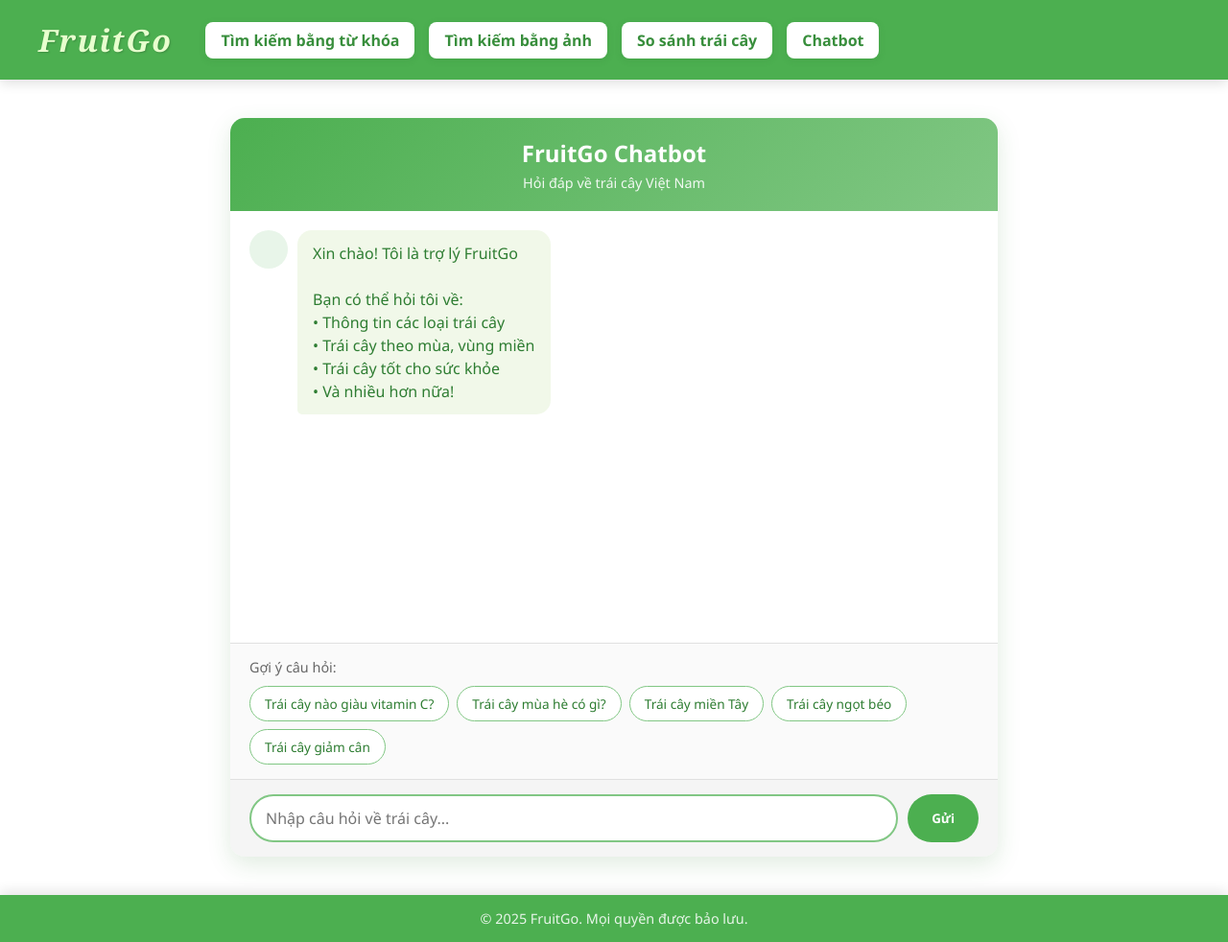
After one commit to dinhvien04/SearchTraiCay, a Flask app: page /chatbot in a window 1280 px wide. The commit adds this page. Shown: the whole page at 96% size. Run offline with Flask 3, Linux system fonts and the light colour scheme.

Commit message:
update chatbot

```diff
--- a/app.py
+++ b/app.py
@@ -4,6 +4,17 @@ from qdrant_client import QdrantClient
 from torchvision.models import efficientnet_b0, EfficientNet_B0_Weights
 from PIL import Image
 import torch
+import requests as http_requests
+import os
+from dotenv import load_dotenv
+
+# Load .env file
+load_dotenv()
+
+# ============== CONFIG ==============
+MEGALLM_API_KEY = os.getenv("MEGALLM_API_KEY")
+MEGALLM_MODEL = os.getenv("MEGALLM_MODEL", "gpt-5-mini")
+MEGALLM_BASE_URL = "https://ai.megallm.io/v1"
 
 #khởi tạo flask
 app = Flask(__name__, static_folder='static')
@@ -293,5 +304,158 @@ def compare_fruits():
 
     return render_template('compare.html', fruit1=fruit1, fruit2=fruit2, fruit_names=fruit_names)
 
+# ============== CHATBOT ==============
+# Hàm tìm kiếm context từ database cho chatbot
+def search_context_for_chat(query, top_k=5):
+    """Tìm kiếm thông tin liên quan từ database để trả lời câu hỏi"""
+    query_vector = get_text_vector(query)
+    results = search_by_vector("fruit_text", query_vector, top_k=top_k)
+
+    context_items = []
+    for item in results:
+        normalized = normalize_result(item)
+        payload = normalized['payload']
+        context_items.append({
+            'name': payload.get('name', ''),
+            'description': payload.get('description', ''),
+            'keywords': payload.get('keywords', ''),
+            'origin': payload.get('origin', ''),
+            'color': payload.get('color', []),
+            'season': payload.get('season', []),
+            'category': payload.get('category', ''),
+            'score': normalized['score']
+        })
+    return context_items
+
+def call_megallm_api(messages):
+    """Gọi MegaLLM API để generate response"""
+    try:
+        if not MEGALLM_API_KEY or MEGALLM_API_KEY == "your_api_key_here":
+            print("⚠️ MEGALLM_API_KEY chưa được cấu hình!")
+            return None
+
+        headers = {
+            "Authorization": f"Bearer {MEGALLM_API_KEY}",
+            "Content-Type": "application/json"
+        }
+
+        data = {
+            "model": MEGALLM_MODEL,
+            "messages": messages,
+            "max_tokens": 1000,
+            "temperature": 0.7
+        }
+
+        print(f"🔄 Calling MegaLLM API with model: {MEGALLM_MODEL}")
+
+        response = http_requests.post(
+            f"{MEGALLM_BASE_URL}/chat/completions",
+            headers=headers,
+            json=data,
+            timeout=30
+        )
+
+        print(f"📡 Response status: {response.status_code}")
+
+        if response.status_code == 200:
+            result = response.json()
+            return result['choices'][0]['message']['content']
+        else:
+            print(f"❌ MegaLLM API Error: {response.status_code} - {response.text}")
+            return None
+
+    except Exception as e:
+        print(f"❌ Error calling MegaLLM: {e}")
+        return None
+
+def generate_chat_response(question, context_items):
+    """Tạo câu trả lời dựa trên context tìm được + LLM"""
+
+    # Tạo context string từ database
+    context_str = ""
+    for item in context_items[:5]:
+        color = ', '.join(item['color']) if isinstance(item['color'], list) else item['color']
+        season = ', '.join(item['season']) if isinstance(item['season'], list) else item['season']
+        context_str += f"""
+- **{item['name']}**: {item['description']}
+  + Đặc điểm: {item['keywords']}
+  + Nguồn gốc: {item['origin']}
+  + Màu sắc: {color}
+  + Mùa vụ: {season}
+  + Loại: {item['category']}
+"""
+
+    # System prompt
+    system_prompt = """Bạn là trợ lý FruitGo - chuyên gia về trái cây Việt Nam.
+Nhiệm vụ: Trả lời câu hỏi về trái cây dựa trên thông tin được cung cấp.
+
+Quy tắc:
+1. Trả lời bằng tiếng Việt, thân thiện và dễ hiểu
+2. Sử dụng thông tin từ context được cung cấp
+3. Nếu không có thông tin, hãy nói rõ và gợi ý câu hỏi khác
+4. Có thể dùng emoji để sinh động hơn
+5. Trả lời ngắn gọn, súc tích (tối đa 200 từ)
+6. Highlight tên trái cây bằng **tên**"""
+
+    # User message với context
+    user_message = f"""Thông tin trái cây từ database:
+{context_str}
+
+Câu hỏi của người dùng: {question}
+
+Hãy trả lời câu hỏi dựa trên thông tin trên."""
+
+    messages = [
+        {"role": "system", "content": system_prompt},
+        {"role": "user", "content": user_message}
+    ]
+
+    # Gọi LLM API
+    llm_response = call_megallm_api(messages)
+
+    if llm_response:
+        return llm_response
+    else:
+        # Fallback nếu API lỗi
+        if context_items:
+            top = context_items[0]
+            return f"**{top['name']}**: {top['description']}\n\n📍 Nguồn gốc: {top['origin']}"
+        return "Xin lỗi, tôi không tìm thấy thông tin phù hợp. Bạn có thể hỏi về các loại trái cây Việt Nam!"
+
+@app.route('/chatbot')
+def chatbot_page():
+    return render_template('chatbot.html')
+
+@app.route('/api/chat', methods=['POST'])
+def chat_api():
+    try:
+        data = request.get_json()
+        question = data.get('message', '').strip()
+
+        if not question:
+            return jsonify({'response': 'Vui lòng nhập câu hỏi!'})
+
+        # Tìm context từ database
+        context_items = search_context_for_chat(question, top_k=10)
+
+        # Tạo câu trả lời
+        response = generate_chat_response(question, context_items)
+
+        # Trả về kèm danh sách trái cây liên quan
+        related_fruits = []
+        for item in context_items[:3]:
+            related_fruits.append({
+                'name': item['name'],
+                'image_url': f"http://localhost:5000/static/images/{item['name'].lower().replace(' ', '_')}.jpg"
+            })
+
+        return jsonify({
+            'response': response,
+            'related_fruits': related_fruits
+        })
+
+    except Exception as e:
+        return jsonify({'response': f'Có lỗi xảy ra: {str(e)}'})
+
 if __name__ == '__main__':
     app.run(debug=True)
--- a/requirements.txt
+++ b/requirements.txt
@@ -5,3 +5,6 @@ qdrant-client
 numpy
 tqdm
 Pillow
+flask
+python-dotenv
+requests
--- /dev/null
+++ b/templates/chatbot.html
@@ -0,0 +1,311 @@
+{% extends "layout.html" %}
+
+{% block title %}Chatbot - Hỏi đáp về trái cây{% endblock %}
+
+{% block content %}
+<style>
+    .chat-container {
+        max-width: 800px;
+        margin: 0 auto;
+        background: #f9fdf7;
+        border-radius: 15px;
+        box-shadow: 0 8px 25px rgba(46, 125, 50, 0.15);
+        overflow: hidden;
+    }
+
+    .chat-header {
+        background: linear-gradient(135deg, #4caf50, #81c784);
+        color: white;
+        padding: 20px;
+        text-align: center;
+    }
+
+    .chat-header h2 {
+        margin: 0;
+        font-size: 1.5rem;
+    }
+
+    .chat-header p {
+        margin: 5px 0 0;
+        opacity: 0.9;
+        font-size: 0.9rem;
+    }
+
+    .chat-messages {
+        height: 450px;
+        overflow-y: auto;
+        padding: 20px;
+        background: white;
+    }
+
+    .message {
+        margin-bottom: 15px;
+        display: flex;
+        align-items: flex-start;
+        gap: 10px;
+    }
+
+    .message.user {
+        flex-direction: row-reverse;
+    }
+
+    .message-avatar {
+        width: 40px;
+        height: 40px;
+        border-radius: 50%;
+        display: flex;
+        align-items: center;
+        justify-content: center;
+        font-size: 1.2rem;
+        flex-shrink: 0;
+    }
+
+    .message.bot .message-avatar {
+        background: #e8f5e9;
+    }
+
+    .message.user .message-avatar {
+        background: #fff3e0;
+    }
+
+    .message-content {
+        max-width: 70%;
+        padding: 12px 16px;
+        border-radius: 15px;
+        line-height: 1.5;
+    }
+
+    .message.bot .message-content {
+        background: #f1f8e9;
+        color: #2e7d32;
+        border-bottom-left-radius: 5px;
+    }
+
+    .message.user .message-content {
+        background: #4caf50;
+        color: white;
+        border-bottom-right-radius: 5px;
+    }
+
+    .chat-input-container {
+        padding: 15px 20px;
+        background: #f5f5f5;
+        border-top: 1px solid #e0e0e0;
+        display: flex;
+        gap: 10px;
+    }
+
+    .chat-input {
+        flex: 1;
+        padding: 12px 15px;
+        border: 2px solid #81c784;
+        border-radius: 25px;
+        font-size: 1rem;
+        outline: none;
+        transition: border-color 0.3s;
+    }
+
+    .chat-input:focus {
+        border-color: #4caf50;
+    }
+
+    .chat-send-btn {
+        padding: 12px 25px;
+        background: #4caf50;
+        color: white;
+        border: none;
+        border-radius: 25px;
+        font-weight: 600;
+        cursor: pointer;
+        transition: background 0.3s;
+    }
+
+    .chat-send-btn:hover {
+        background: #388e3c;
+    }
+
+    .chat-send-btn:disabled {
+        background: #a5d6a7;
+        cursor: not-allowed;
+    }
+
+    .suggestions {
+        padding: 15px 20px;
+        background: #fafafa;
+        border-top: 1px solid #e0e0e0;
+    }
+
+    .suggestions p {
+        margin: 0 0 10px;
+        color: #666;
+        font-size: 0.9rem;
+    }
+
+    .suggestion-chips {
+        display: flex;
+        flex-wrap: wrap;
+        gap: 8px;
+    }
+
+    .suggestion-chip {
+        padding: 8px 15px;
+        background: white;
+        border: 1px solid #81c784;
+        border-radius: 20px;
+        color: #2e7d32;
+        font-size: 0.85rem;
+        cursor: pointer;
+        transition: all 0.3s;
+    }
+
+    .suggestion-chip:hover {
+        background: #e8f5e9;
+        border-color: #4caf50;
+    }
+
+    .typing-indicator {
+        display: flex;
+        gap: 5px;
+        padding: 10px;
+    }
+
+    .typing-indicator span {
+        width: 8px;
+        height: 8px;
+        background: #81c784;
+        border-radius: 50%;
+        animation: typing 1s infinite;
+    }
+
+    .typing-indicator span:nth-child(2) { animation-delay: 0.2s; }
+    .typing-indicator span:nth-child(3) { animation-delay: 0.4s; }
+
+    @keyframes typing {
+        0%, 100% { opacity: 0.3; transform: scale(0.8); }
+        50% { opacity: 1; transform: scale(1); }
+    }
+
+    .message-content strong {
+        color: #1b5e20;
+    }
+</style>
+
+<div class="chat-container">
+    <div class="chat-header">
+        <h2> FruitGo Chatbot</h2>
+        <p>Hỏi đáp về trái cây Việt Nam</p>
+    </div>
+
+    <div class="chat-messages" id="chatMessages">
+        <div class="message bot">
+            <div class="message-avatar"></div>
+            <div class="message-content">
+                Xin chào! Tôi là trợ lý FruitGo <br><br>
+                Bạn có thể hỏi tôi về:<br>
+                • Thông tin các loại trái cây<br>
+                • Trái cây theo mùa, vùng miền<br>
+                • Trái cây tốt cho sức khỏe<br>
+                • Và nhiều hơn nữa!
+            </div>
+        </div>
+    </div>
+
+    <div class="suggestions">
+        <p> Gợi ý câu hỏi:</p>
+        <div class="suggestion-chips">
+            <span class="suggestion-chip" onclick="askQuestion(this.textContent)">Trái cây nào giàu vitamin C?</span>
+            <span class="suggestion-chip" onclick="askQuestion(this.textContent)">Trái cây mùa hè có gì?</span>
+            <span class="suggestion-chip" onclick="askQuestion(this.textContent)">Trái cây miền Tây</span>
+            <span class="suggestion-chip" onclick="askQuestion(this.textContent)">Trái cây ngọt béo</span>
+            <span class="suggestion-chip" onclick="askQuestion(this.textContent)">Trái cây giảm cân</span>
+        </div>
+    </div>
+
+    <div class="chat-input-container">
+        <input type="text" class="chat-input" id="chatInput" placeholder="Nhập câu hỏi về trái cây..."
+               onkeypress="if(event.key === 'Enter') sendMessage()">
+        <button class="chat-send-btn" id="sendBtn" onclick="sendMessage()">Gửi</button>
+    </div>
+</div>
+
+<script>
+const chatMessages = document.getElementById('chatMessages');
+const chatInput = document.getElementById('chatInput');
+const sendBtn = document.getElementById('sendBtn');
+
+function addMessage(content, isUser = false) {
+    const messageDiv = document.createElement('div');
+    messageDiv.className = `message ${isUser ? 'user' : 'bot'}`;
+
+    const avatar = document.createElement('div');
+    avatar.className = 'message-avatar';
+    avatar.textContent = isUser ? '' : '';
+
+    const contentDiv = document.createElement('div');
+    contentDiv.className = 'message-content';
+    contentDiv.innerHTML = content.replace(/\*\*(.*?)\*\*/g, '<strong>$1</strong>').replace(/\n/g, '<br>');
+
+    messageDiv.appendChild(avatar);
+    messageDiv.appendChild(contentDiv);
+    chatMessages.appendChild(messageDiv);
+
+    chatMessages.scrollTop = chatMessages.scrollHeight;
+}
+
+function showTyping() {
+    const typingDiv = document.createElement('div');
+    typingDiv.className = 'message bot';
+    typingDiv.id = 'typingIndicator';
+    typingDiv.innerHTML = `
+        <div class="message-avatar">🤖</div>
+        <div class="message-content">
+            <div class="typing-indicator">
+                <span></span><span></span><span></span>
+            </div>
+        </div>
+    `;
+    chatMessages.appendChild(typingDiv);
+    chatMessages.scrollTop = chatMessages.scrollHeight;
+}
+
+function hideTyping() {
+    const typing = document.getElementById('typingIndicator');
+    if (typing) typing.remove();
+}
+
+async function sendMessage() {
+    const message = chatInput.value.trim();
+    if (!message) return;
+
+    addMessage(message, true);
+    chatInput.value = '';
+    sendBtn.disabled = true;
+
+    showTyping();
+
+    try {
+        const response = await fetch('/api/chat', {
+            method: 'POST',
+            headers: { 'Content-Type': 'application/json' },
+            body: JSON.stringify({ message })
+        });
+
+        const data = await response.json();
+        hideTyping();
+        addMessage(data.response);
+
+    } catch (error) {
+        hideTyping();
+        addMessage('Xin lỗi, có lỗi xảy ra. Vui lòng thử lại!');
+    }
+
+    sendBtn.disabled = false;
+    chatInput.focus();
+}
+
+function askQuestion(question) {
+    chatInput.value = question;
+    sendMessage();
+}
+</script>
+{% endblock %}
--- a/templates/fruit_detail.html
+++ b/templates/fruit_detail.html
@@ -137,7 +137,7 @@
 
 {% if similar_fruits %}
 <div class="similar-section">
-    <h3>🍎 Trái cây tương tự</h3>
+    <h3>Trái cây tương tự</h3>
     <div class="similar-grid">
         {% for item in similar_fruits %}
         <a href="/fruit/{{ item.payload.name }}" class="similar-card">
--- a/templates/layout.html
+++ b/templates/layout.html
@@ -127,6 +127,7 @@
       <a href="/search-text">Tìm kiếm bằng từ khóa</a>
       <a href="/search-image">Tìm kiếm bằng ảnh</a>
       <a href="/compare">So sánh trái cây</a>
+      <a href="/chatbot"> Chatbot</a>
     </nav>
   </header>
 
```
Also changed, not shown: templates/search_text.html (+86 -4 lines), 1 other file.
